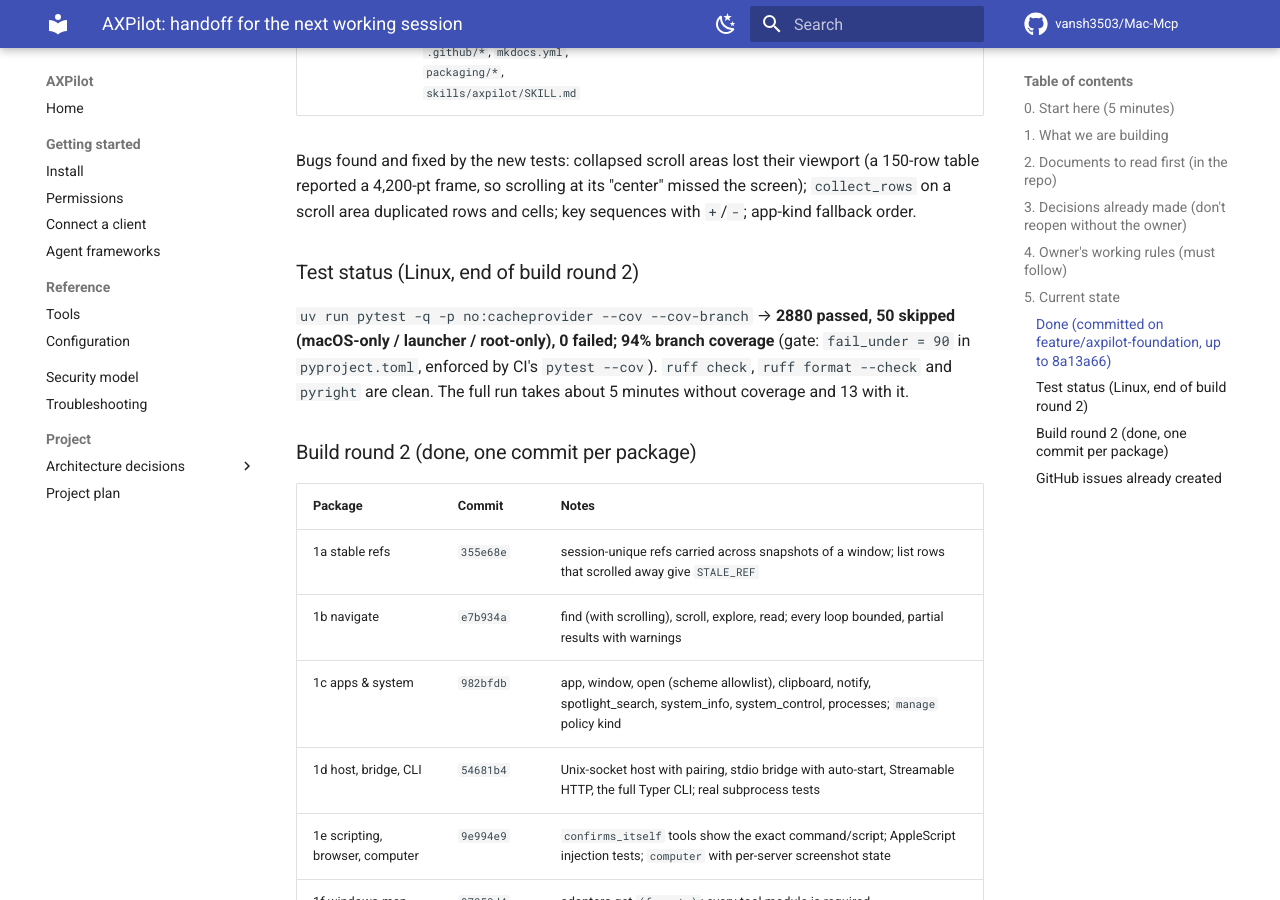
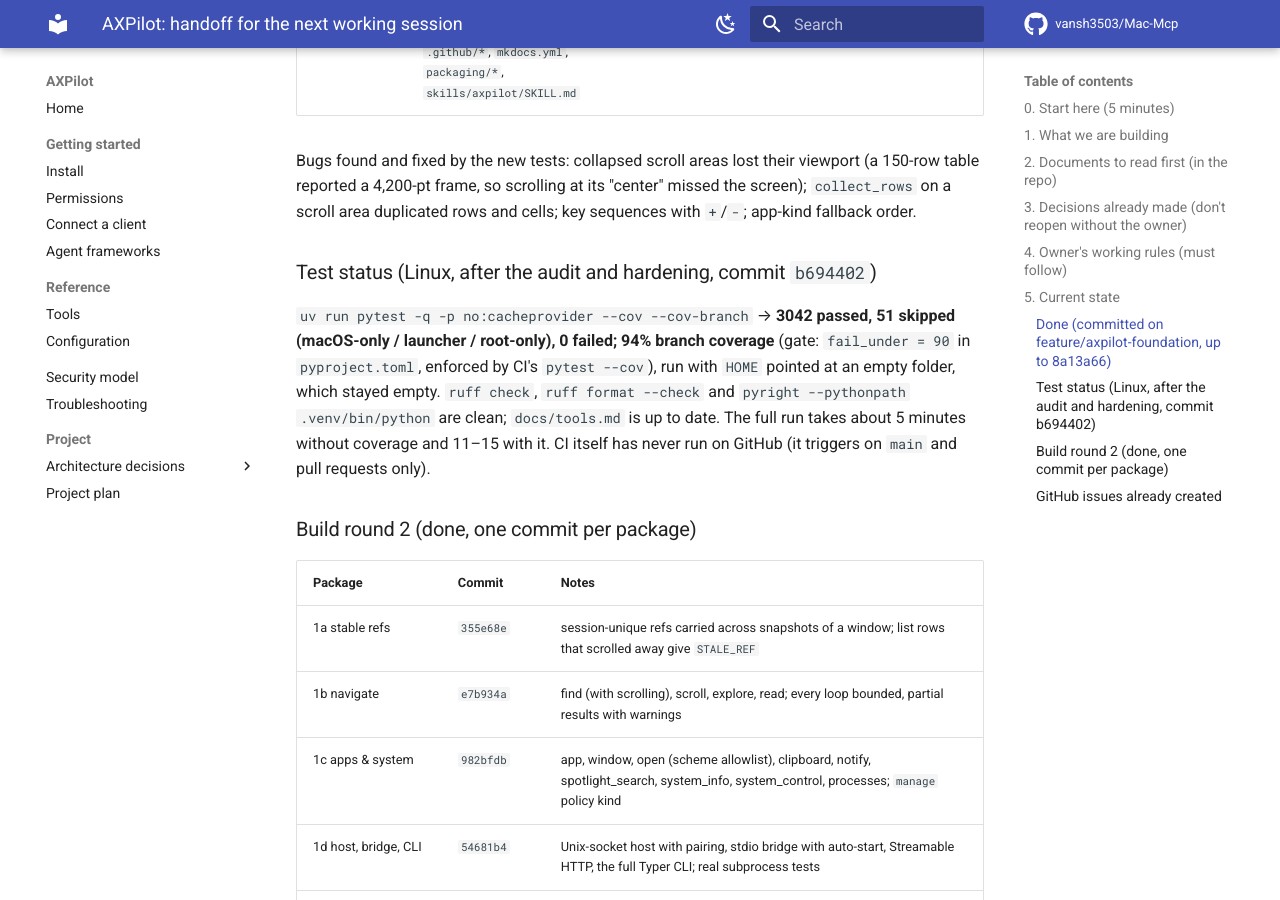
Before and after one commit to Vansh3503/Mac-Mcp, an MkDocs documentation site: the page built from docs/dev/handoff/HANDOFF.md, in a window 1280 px wide and 900 px high, scrolled down 4801 px. Built offline with MkDocs 1.6.1 and Material for MkDocs 9.7.7, drawn with Linux system fonts in a browser that asks for light colours; comment, search, counter and statistics services are not loaded.

Commit message:
docs(handoff): record the final test run

```diff
--- a/docs/dev/handoff/HANDOFF.md
+++ b/docs/dev/handoff/HANDOFF.md
@@ -106,12 +106,14 @@ Bugs found and fixed by the new tests: collapsed scroll areas lost their viewpor
 4,200-pt frame, so scrolling at its "center" missed the screen); `collect_rows` on a scroll area duplicated rows
 and cells; key sequences with `+`/`-`; app-kind fallback order.
 
-### Test status (Linux, end of build round 2)
+### Test status (Linux, after the audit and hardening, commit `b694402`)
 
-`uv run pytest -q -p no:cacheprovider --cov --cov-branch` → **2880 passed, 50 skipped (macOS-only / launcher /
+`uv run pytest -q -p no:cacheprovider --cov --cov-branch` → **3042 passed, 51 skipped (macOS-only / launcher /
 root-only), 0 failed; 94% branch coverage** (gate: `fail_under = 90` in `pyproject.toml`, enforced by CI's
-`pytest --cov`). `ruff check`, `ruff format --check` and `pyright` are clean. The full run takes about 5 minutes
-without coverage and 13 with it.
+`pytest --cov`), run with `HOME` pointed at an empty folder, which stayed empty. `ruff check`,
+`ruff format --check` and `pyright --pythonpath .venv/bin/python` are clean; `docs/tools.md` is up to date.
+The full run takes about 5 minutes without coverage and 11–15 with it. CI itself has never run on GitHub (it
+triggers on `main` and pull requests only).
 
 ### Build round 2 (done, one commit per package)
 
```
